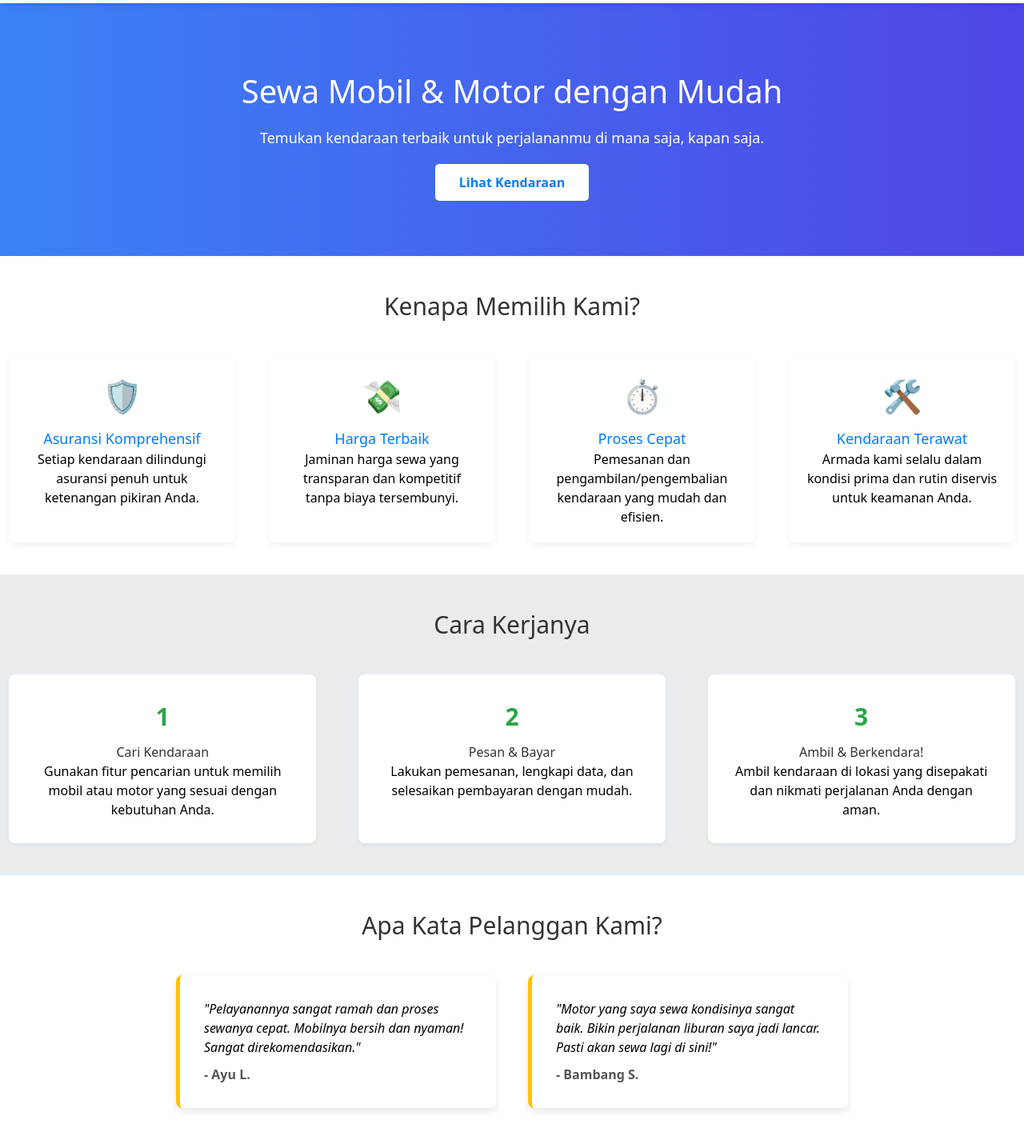
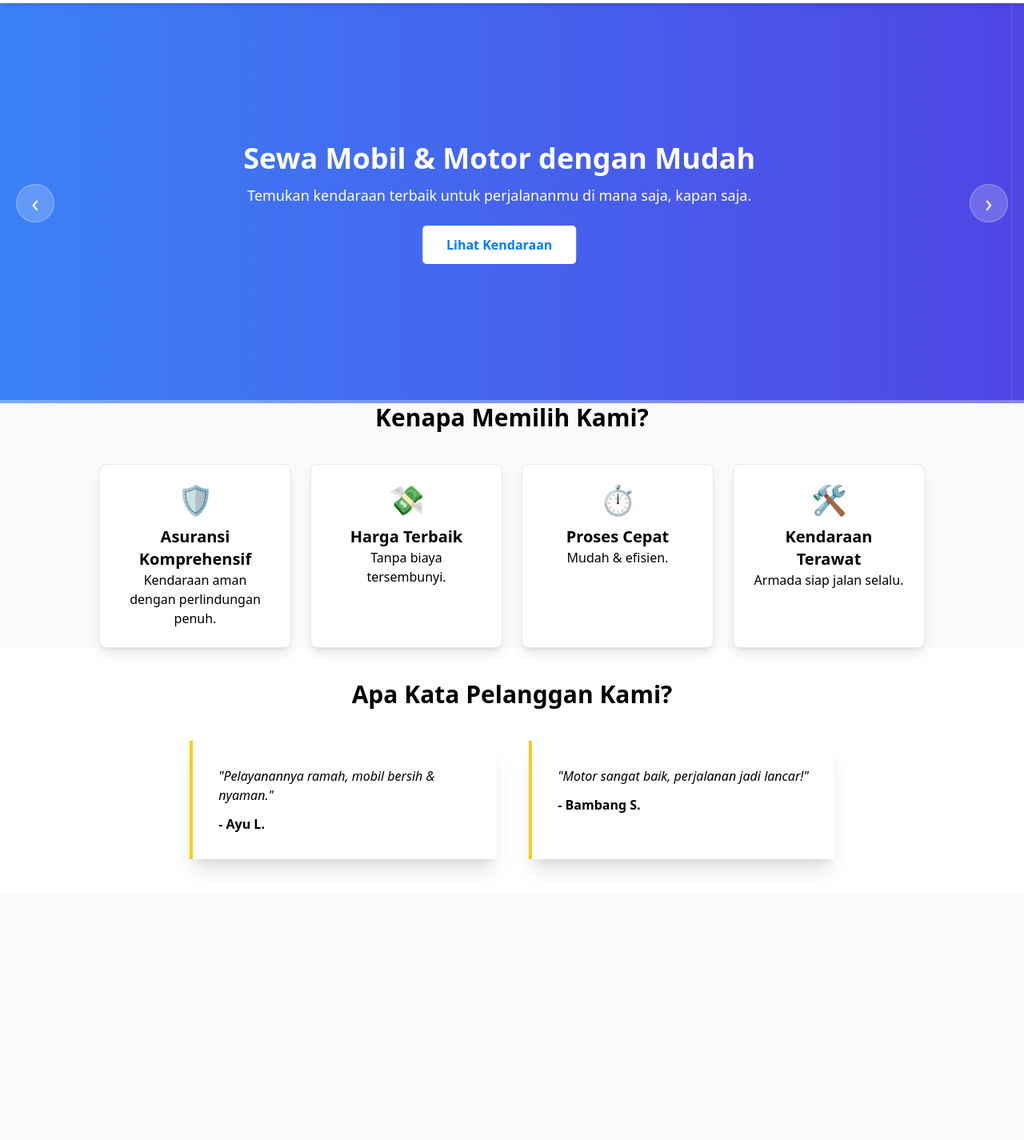
Before and after one commit to MuhammadFakhriyAdzakhwan/Satwa-Rental, a website: page index.html in a window 1280 px wide. Shown: the part 60-1485 px from the top of the page at 80% size. After the commit the page ends 1174 px from the top, so only its background shows below. Drawn offline with nearby package versions, Linux system fonts and the light colour scheme.

Commit message:
Update index.html

```diff
--- a/index.html
+++ b/index.html
@@ -5,28 +5,8 @@
     <meta name="viewport" content="width=device-width, initial-scale=1.0" />
     <title>SatwaRental | Rental Mobil & Motor</title>
     <script src="https://cdn.tailwindcss.com"></script>
-  </head>
 
     <style>
-        .login-btn {
-            background-color: #007bff;
-            color: white;
-            padding: 8px 15px;
-            border-radius: 5px;
-            text-decoration: none;
-            font-weight: bold;
-        }
-
-        .hero h1 {
-            font-size: 40px;
-            margin-bottom: 15px;
-        }
-
-        .hero p {
-            font-size: 18px;
-            margin-bottom: 30px;
-        }
-
         .hero-cta {
             background-color: white;
             color: #007bff;
@@ -36,112 +16,13 @@
             font-weight: bold;
             transition: background-color 0.3s;
         }
-
-        .hero-cta:hover {
-            background-color: #f0f0f0;
-        }
-
-        section {
-            padding: 40px 0;
-            text-align: center;
-        }
-
-        .section-title {
-            font-size: 30px;
-            margin-bottom: 40px;
-            color: #333;
-        }
-
-        /* Kenapa Memilih Kami */
-        .features-grid {
-            display: flex;
-            justify-content: space-around;
-            flex-wrap: wrap;
-            gap: 20px;
-            text-align: center;
-        }
-
-        .feature-item {
-            background: white;
-            padding: 20px;
-            border-radius: 8px;
-            box-shadow: 0 4px 8px rgba(0, 0, 0, 0.05);
-            width: 22%;
-            min-width: 200px;
-        }
-
-        .feature-item h3 {
-            color: #007bff;
-            margin-top: 10px;
-            font-size: 18px;
-        }
-
-        .feature-item .icon {
-            font-size: 40px;
-        }
-
-        /* Cara Kerjanya */
-        .how-it-works {
-            background-color: #e9ecef;
-        }
-
-        .steps-grid {
-            display: flex;
-            justify-content: space-around;
-            gap: 30px;
-        }
-
-        .step-item {
-            background: white;
-            padding: 30px;
-            border-radius: 8px;
-            box-shadow: 0 2px 4px rgba(0, 0, 0, 0.05);
-            width: 30%;
-        }
-
-        .step-item .number {
-            font-size: 30px;
-            font-weight: bold;
-            color: #28a745; /* Hijau */
-            margin-bottom: 10px;
-        }
-
-        .step-item h4 {
-            margin-top: 0;
-            color: #333;
-        }
-
-        /* Testimoni */
-        .testimony-container {
-            display: flex;
-            justify-content: center;
-            gap: 40px;
-        }
-
-        .testimonial {
-            background: white;
-            padding: 30px;
-            border-left: 5px solid #ffc107; /* Kuning */
-            border-radius: 8px;
-            box-shadow: 0 4px 12px rgba(0, 0, 0, 0.1);
-            max-width: 400px;
-            text-align: left;
-        }
-
-        .testimonial p {
-            font-style: italic;
-            margin-bottom: 10px;
-        }
-
-        .testimonial .author {
-            font-weight: bold;
-            color: #555;
-        }
-
+        .hero-cta:hover { background-color: #f0f0f0; }
     </style>
 </head>
-<body>
 
+<body class="bg-gray-50">
+
+    <!-- ===== NAVBAR ===== -->
     <header class="bg-white shadow-md sticky top-0 z-50">
         <nav class="max-w-7xl mx-auto flex justify-between items-center px-6 py-4">
             <h1 class="text-2xl font-bold text-blue-600">SatwaRental</h1>
@@ -154,80 +35,172 @@
         </nav>
     </header>
 
-    <section class="bg-gradient-to-r from-blue-500 to-indigo-600 text-white py-20 text-center">
-      <div class="hero">
-        <h1>Sewa Mobil & Motor dengan Mudah</h1>
-        <p>Temukan kendaraan terbaik untuk perjalananmu di mana saja, kapan saja.</p>
+    <!-- ===== HERO SLIDER ===== -->
+    <section class="relative overflow-hidden">
+
+        <!-- Sliding Track -->
+        <div id="sliderTrack" class="flex transition-transform duration-700">
+
+            <!-- Slide 1 -->
+            <div class="min-w-full h-[380px] md:h-[500px] flex flex-col justify-center items-center text-white bg-gradient-to-r from-blue-500 to-indigo-600">
+                <h1 class="text-4xl font-bold mb-3">Sewa Mobil & Motor dengan Mudah</h1>
+                <p class="text-lg mb-6">Temukan kendaraan terbaik untuk perjalananmu di mana saja, kapan saja.</p>
                 <a href="kendaraan.html" class="hero-cta">Lihat Kendaraan</a>
             </div>
+
+            <!-- Slide 2 -->
+            <div class="min-w-full h-[380px] md:h-[500px] flex flex-col justify-center items-center text-white bg-gradient-to-r from-indigo-600 to-purple-600">
+                <h1 class="text-4xl font-bold mb-3">Promo Akhir Tahun</h1>
+                <p class="text-lg mb-6">Diskon hingga 30% untuk semua kendaraan!</p>
+                <a href="promo.html" class="hero-cta">Lihat Promo</a>
+            </div>
+
+            <!-- Slide 3 -->
+            <div class="min-w-full h-[380px] md:h-[500px] flex flex-col justify-center items-center text-white bg-gradient-to-r from-purple-600 to-pink-600">
+                <h1 class="text-4xl font-bold mb-3">Layanan 24 Jam</h1>
+                <p class="text-lg mb-6">Kami siap melayani kapan saja untuk kebutuhan mendadak kamu.</p>
+                <a href="layanan.html" class="hero-cta">Pelajari Lebih</a>
+            </div>
+
+        </div>
+
+        <!-- Progress Bar -->
+        <div class="absolute bottom-0 left-0 w-full h-1 bg-white/30">
+            <div id="progressBar" class="h-1 bg-white w-0"></div>
+        </div>
+
+        <!-- MODERN SLIDER BUTTONS -->
+<button id="prevBtn"
+        class="absolute left-5 top-1/2 -translate-y-1/2
+               backdrop-blur-md bg-white/20 border border-white/30
+               text-white text-3xl font-light w-12 h-12 flex items-center justify-center
+               rounded-full hover:bg-white/40 hover:scale-110 transition">
+  ‹
+</button>
+
+<button id="nextBtn"
+        class="absolute right-5 top-1/2 -translate-y-1/2
+               backdrop-blur-md bg-white/20 border border-white/30
+               text-white text-3xl font-light w-12 h-12 flex items-center justify-center
+               rounded-full hover:bg-white/40 hover:scale-110 transition">
+  ›
+</button>
+
     </section>
 
+    <!-- ===== SECTION FEATURES (PUNYAMU) ===== -->
     <section>
-        <div class="container">
-            <h2 class="section-title">Kenapa Memilih Kami?</h2>
-            <div class="features-grid">
-                <div class="feature-item">
-                    <div class="icon">🛡️</div>
-                    <h3>Asuransi Komprehensif</h3>
-                    <p>Setiap kendaraan dilindungi asuransi penuh untuk ketenangan pikiran Anda.</p>
+    <div class="container mx-auto text-center">
+        <h2 class="text-3xl font-bold mb-10">Kenapa Memilih Kami?</h2>
+        <div class="flex justify-center flex-wrap gap-6">
+
+            <div class="bg-white p-6 rounded-lg shadow-lg w-60
+                        hover:shadow-2xl hover:scale-105 hover:border-blue-500
+                        border transition-all duration-300 cursor-pointer">
+                <div class="text-4xl">🛡️</div>
+                <h3 class="text-xl font-bold mt-3">Asuransi Komprehensif</h3>
+                <p>Kendaraan aman dengan perlindungan penuh.</p>
             </div>
-                <div class="feature-item">
-                    <div class="icon">💸</div>
-                    <h3>Harga Terbaik</h3>
-                    <p>Jaminan harga sewa yang transparan dan kompetitif tanpa biaya tersembunyi.</p>
+
+            <div class="bg-white p-6 rounded-lg shadow-lg w-60
+                        hover:shadow-2xl hover:scale-105 hover:border-blue-500
+                        border transition-all duration-300 cursor-pointer">
+                <div class="text-4xl">💸</div>
+                <h3 class="text-xl font-bold mt-3">Harga Terbaik</h3>
+                <p>Tanpa biaya tersembunyi.</p>
             </div>
-                <div class="feature-item">
-                    <div class="icon">⏱️</div>
-                    <h3>Proses Cepat</h3>
-                    <p>Pemesanan dan pengambilan/pengembalian kendaraan yang mudah dan efisien.</p>
+
+            <div class="bg-white p-6 rounded-lg shadow-lg w-60
+                        hover:shadow-2xl hover:scale-105 hover:border-blue-500
+                        border transition-all duration-300 cursor-pointer">
+                <div class="text-4xl">⏱️</div>
+                <h3 class="text-xl font-bold mt-3">Proses Cepat</h3>
+                <p>Mudah & efisien.</p>
             </div>
-                <div class="feature-item">
-                    <div class="icon">🛠️</div>
-                    <h3>Kendaraan Terawat</h3>
-                    <p>Armada kami selalu dalam kondisi prima dan rutin diservis untuk keamanan Anda.</p>
+
+            <div class="bg-white p-6 rounded-lg shadow-lg w-60
+                        hover:shadow-2xl hover:scale-105 hover:border-blue-500
+                        border transition-all duration-300 cursor-pointer">
+                <div class="text-4xl">🛠️</div>
+                <h3 class="text-xl font-bold mt-3">Kendaraan Terawat</h3>
+                <p>Armada siap jalan selalu.</p>
             </div>
+
         </div>
     </div>
 </section>
 
-    <section class="how-it-works">
-        <div class="container">
-            <h2 class="section-title">Cara Kerjanya</h2>
-            <div class="steps-grid">
-                <div class="step-item">
-                    <div class="number">1</div>
-                    <h4>Cari Kendaraan</h4>
-                    <p>Gunakan fitur pencarian untuk memilih mobil atau motor yang sesuai dengan kebutuhan Anda.</p>
+    <!-- ===== TESTIMONIALS (PUNYAMU) ===== -->
+    <section class="bg-white py-10">
+        <h2 class="text-3xl font-bold text-center mb-10">Apa Kata Pelanggan Kami?</h2>
+        <div class="flex justify-center gap-10">
+            <div class="bg-white p-8 border-l-4 border-yellow-400 shadow-xl max-w-sm">
+                <p class="italic">"Pelayanannya ramah, mobil bersih & nyaman."</p>
+                <div class="font-bold mt-3">- Ayu L.</div>
             </div>
-                <div class="step-item">
-                    <div class="number">2</div>
-                    <h4>Pesan & Bayar</h4>
-                    <p>Lakukan pemesanan, lengkapi data, dan selesaikan pembayaran dengan mudah.</p>
-                </div>
-                <div class="step-item">
-                    <div class="number">3</div>
-                    <h4>Ambil & Berkendara!</h4>
-                    <p>Ambil kendaraan di lokasi yang disepakati dan nikmati perjalanan Anda dengan aman.</p>
-                </div>
+
+            <div class="bg-white p-8 border-l-4 border-yellow-400 shadow-xl max-w-sm">
+                <p class="italic">"Motor sangat baik, perjalanan jadi lancar!"</p>
+                <div class="font-bold mt-3">- Bambang S.</div>
             </div>
         </div>
     </section>
 
-    <section style="background-color: #fff;">
-        <div class="container">
-            <h2 class="section-title">Apa Kata Pelanggan Kami?</h2>
-            <div class="testimony-container">
-                <div class="testimonial">
-                    <p>"Pelayanannya sangat ramah dan proses sewanya cepat. Mobilnya bersih dan nyaman! Sangat direkomendasikan."</p>
-                    <div class="author">- Ayu L.</div>
-                </div>
-                <div class="testimonial">
-                    <p>"Motor yang saya sewa kondisinya sangat baik. Bikin perjalanan liburan saya jadi lancar. Pasti akan sewa lagi di sini!"</p>
-                    <div class="author">- Bambang S.</div>
-                </div>
-            </div>
-        </div>
-    </section>
+    <!-- ===== SLIDER SCRIPT ===== -->
+    <script>
+        let index = 0;
+        const slider = document.getElementById("sliderTrack");
+        const slides = document.querySelectorAll("#sliderTrack > div");
+        const total = slides.length;
+        const progress = document.getElementById("progressBar");
+
+        let progressInterval;
+
+        function updateSlider() {
+            slider.style.transform = `translateX(-${index * 100}%)`;
+        }
+
+        function startProgress() {
+            progress.style.width = "0%";
+            let width = 0;
+            clearInterval(progressInterval);
+
+            progressInterval = setInterval(() => {
+                width++;
+                progress.style.width = width + "%";
+
+                if (width >= 100) nextSlide();
+            }, 50);
+        }
+
+        function nextSlide() {
+            index = (index + 1) % total;
+            updateSlider();
+            startProgress();
+        }
+
+        function prevSlide() {
+            index = (index - 1 + total) % total;
+            updateSlider();
+            startProgress();
+        }
+
+        document.getElementById("nextBtn").onclick = nextSlide;
+        document.getElementById("prevBtn").onclick = prevSlide;
+
+        /* Autoplay */
+        startProgress();
+
+        /* Swipe gesture */
+        let startX = 0;
+        slider.addEventListener("touchstart", e => startX = e.touches[0].clientX);
+        slider.addEventListener("touchend", e => {
+            let endX = e.changedTouches[0].clientX;
+
+            if (startX - endX > 50) nextSlide();
+            if (endX - startX > 50) prevSlide();
+        });
+    </script>
 
 </body>
 </html>
```
Lines whose indentation alone changed are shown as unchanged.
